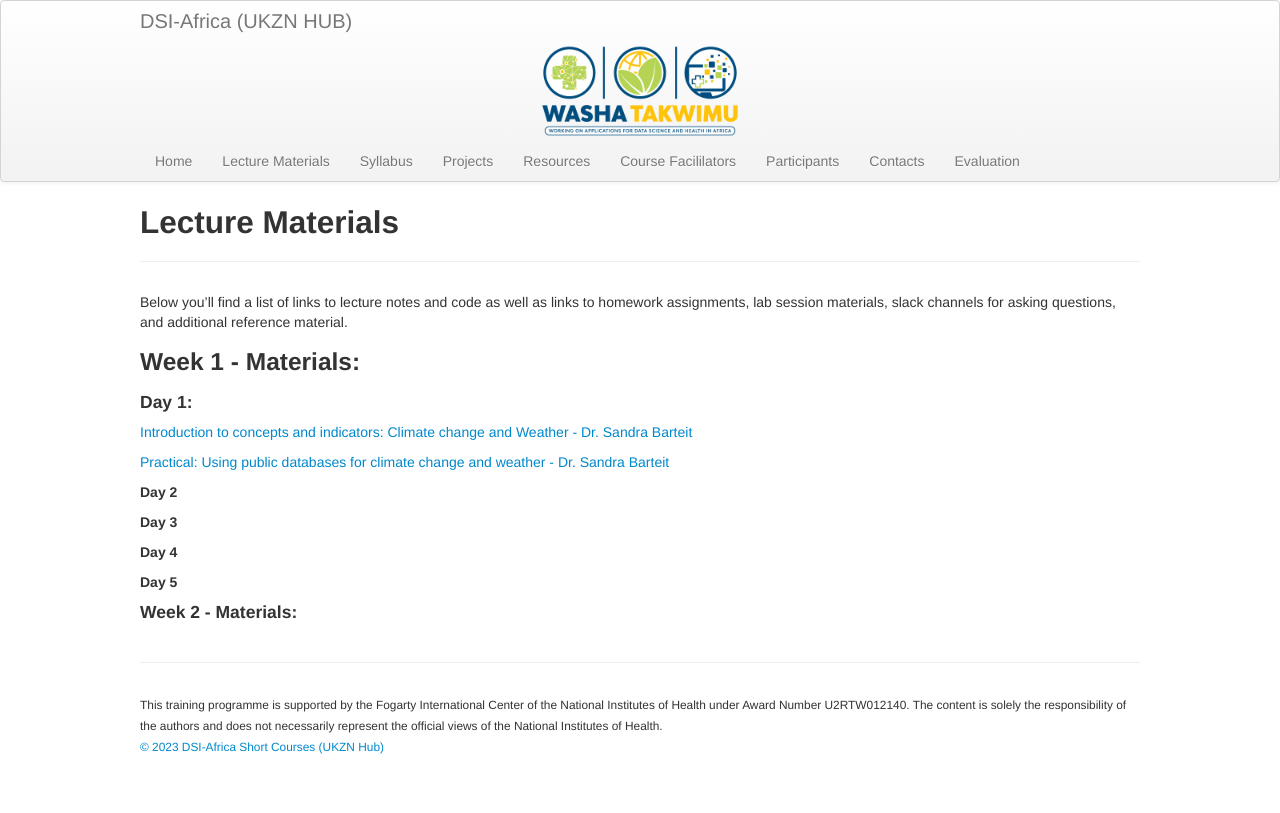
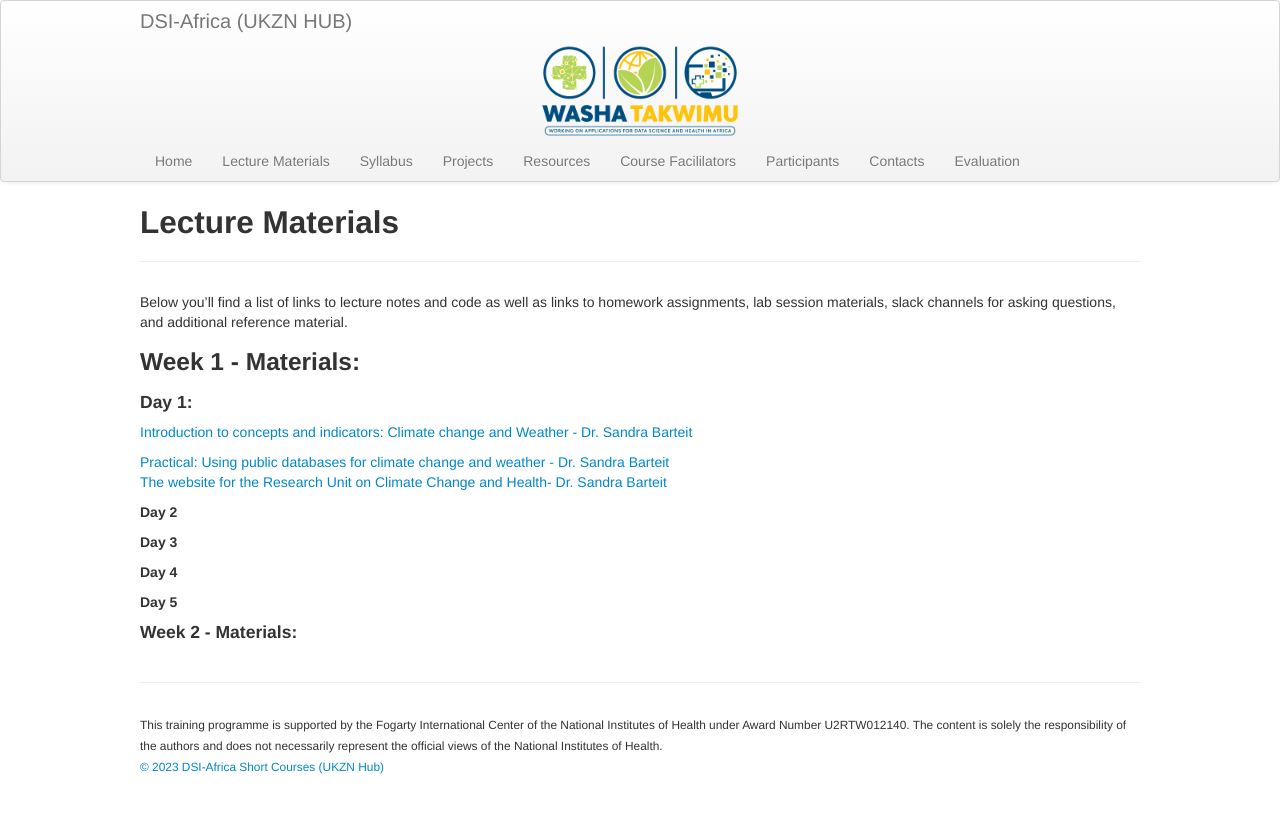
Before and after one commit to ccfscourseukzn/ccfscourseukzn.github.io, a Jekyll site: the page built from pages/lectures.md, in a window 1280 px wide. Shown: the top 813 px of the page. Built offline with Jekyll 4.4.1, drawn with Linux system fonts in a browser that asks for light colours.

Commit message:
Update lectures.md

```diff
--- a/pages/lectures.md
+++ b/pages/lectures.md
@@ -13,7 +13,7 @@ Below you'll find a list of links to lecture notes and code as well as links to
 <a href="https://tropmed29-hyg.urz.uni-heidelberg.de/d/14d19744cfdc4c5eb4f8/files/?p=%2FClimate%20Change%20and%20Weather%20-%20Intro.pptx" download> Introduction to concepts and indicators: Climate change and Weather - Dr. Sandra Barteit</a> <br>
 
 <a href="https://ccfscourseukzn.github.io/PDFLectures/Evaluation Criteria for Climate Change and Weather Databases.docx" download> Practical: Using public databases for climate change and weather - Dr. Sandra Barteit</a> <br>
-
+<a href="https://www.cch-africa.de" > The website for the Research Unit on Climate Change and Health- Dr. Sandra Barteit</a> <br>
 
 ##### Day 2
 
```
